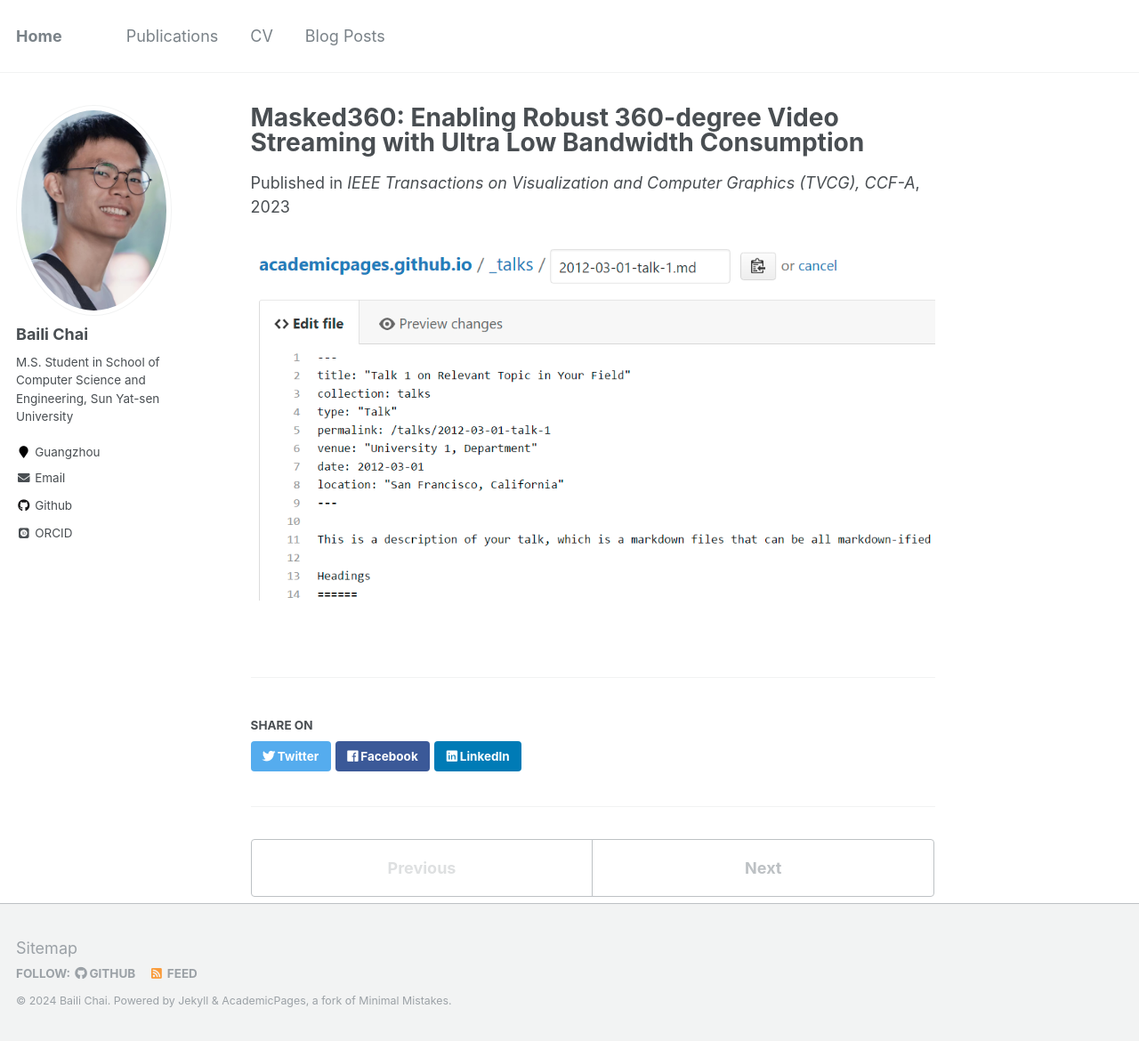
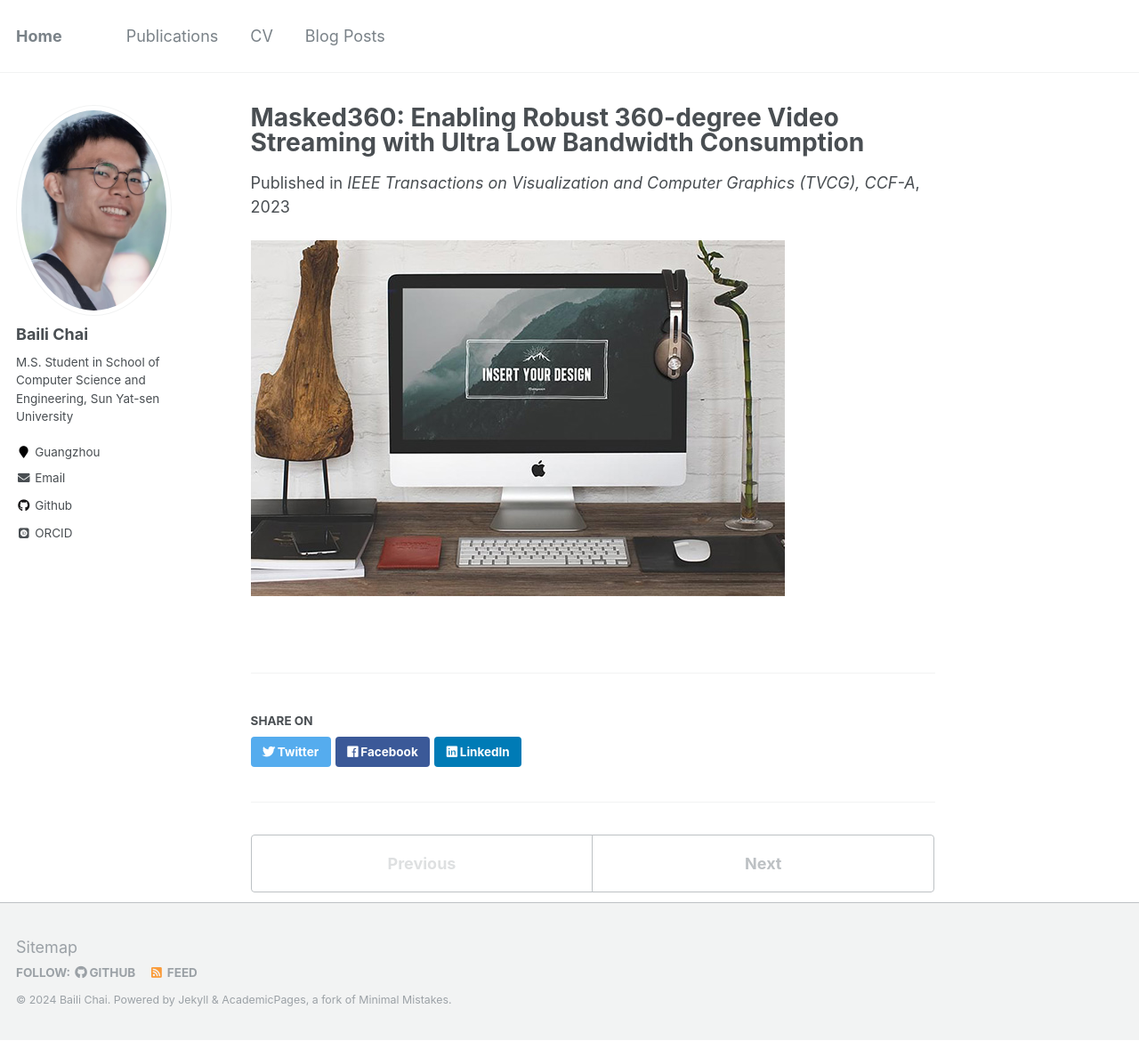
Before and after one commit to chaibli/chaibli.github.io, a Jekyll site: the page built from _publications/2023-02-22-paper-title-number-1.md, in a window 1280 px wide and 1170 px high. Shown: the whole window at 89% size. Built offline with Jekyll 4.4.1, drawn with Linux system fonts in a browser that asks for light colours; some web fonts are replaced.

Commit message:
add photo

```diff
--- a/_publications/2023-02-22-paper-title-number-1.md
+++ b/_publications/2023-02-22-paper-title-number-1.md
@@ -7,4 +7,4 @@ date: 2023-02-22
 venue: 'IEEE Transactions on Visualization and Computer Graphics (TVCG), CCF-A'
 ---
 
-![avatar](https://github.com/chaibli/chaibli.github.io/blob/main/images/editing-talk.png)
+![avatar](/chaibli.github.io/publications/foo-bar-identity-th.jpg)
```
Also changed, not shown: publications/foo-bar-identity-th.jpg (added).
